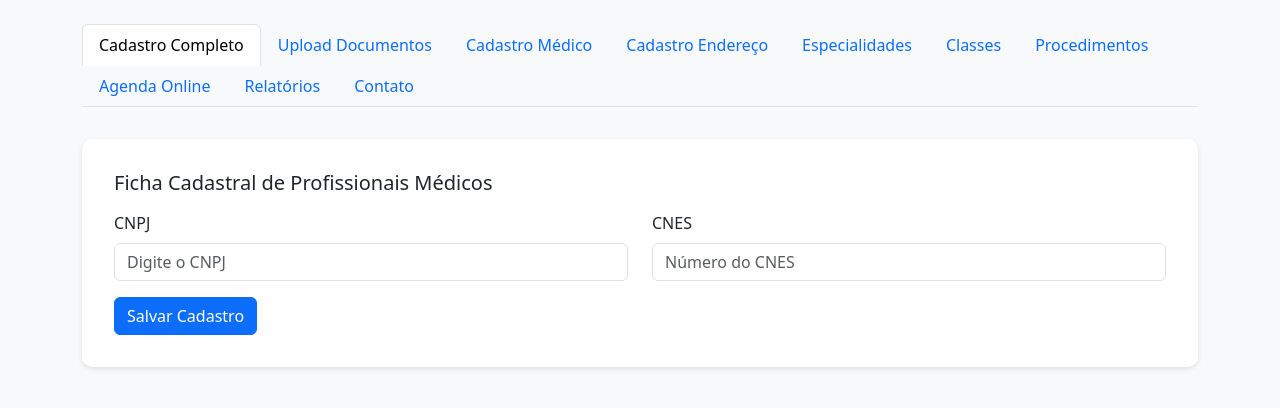
After one commit to Vinicius-DEV1/MedExame-Site, a Django app: template app_site/templates/app_site/Administracao/painel-adminstrativo-ADM.html in a window 1280 px wide. The commit adds this page. Shown: the top 408 px of the page. Run offline with Django 5.2, Linux system fonts and the light colour scheme; the template is opened without the code that fills it, so the values that code supplies are empty; some libraries are stand-ins or nearby versions.

Commit message:
organizacao das pastas

```diff
--- /dev/null
+++ b/app_site/templates/app_site/Administracao/painel-adminstrativo-ADM.html
@@ -0,0 +1,111 @@
+<!DOCTYPE html>
+<html lang="en">
+<head>
+    <meta charset="UTF-8">
+    <meta name="viewport" content="width=device-width, initial-scale=1.0">
+    <title>Admin Geral - Clínica</title>
+    <!-- Bootstrap CSS -->
+    <link href="https://cdn.jsdelivr.net/npm/bootstrap@5.3.0/dist/css/bootstrap.min.css" rel="stylesheet">
+    <style>
+        body {
+            background-color: #f8f9fa;
+        }
+        .tab-content {
+            margin-top: 2rem;
+        }
+        .form-section {
+            background-color: #fff;
+            padding: 2rem;
+            border-radius: 10px;
+            box-shadow: 0 2px 5px rgba(0, 0, 0, 0.1);
+            margin-bottom: 2rem;
+        }
+        .form-section h3 {
+            font-size: 1.25rem;
+            margin-bottom: 1rem;
+        }
+    </style>
+</head>
+<body>
+    <div class="container mt-4">
+        <!-- Navegação por Abas -->
+        <ul class="nav nav-tabs" id="adminTabs" role="tablist">
+            <li class="nav-item" role="presentation">
+                <button class="nav-link active" id="tab-cadastro-completo" data-bs-toggle="tab" data-bs-target="#cadastro-completo" type="button" role="tab">Cadastro Completo</button>
+            </li>
+            <li class="nav-item" role="presentation">
+                <button class="nav-link" id="tab-upload" data-bs-toggle="tab" data-bs-target="#upload-documentos" type="button" role="tab">Upload Documentos</button>
+            </li>
+            <li class="nav-item" role="presentation">
+                <button class="nav-link" id="tab-cadastro-medico" data-bs-toggle="tab" data-bs-target="#cadastro-medico" type="button" role="tab">Cadastro Médico</button>
+            </li>
+            <li class="nav-item" role="presentation">
+                <button class="nav-link" id="tab-endereco" data-bs-toggle="tab" data-bs-target="#cadastro-endereco" type="button" role="tab">Cadastro Endereço</button>
+            </li>
+            <li class="nav-item" role="presentation">
+                <button class="nav-link" id="tab-especialidades" data-bs-toggle="tab" data-bs-target="#especialidades" type="button" role="tab">Especialidades</button>
+            </li>
+            <li class="nav-item" role="presentation">
+                <button class="nav-link" id="tab-classes" data-bs-toggle="tab" data-bs-target="#classes" type="button" role="tab">Classes</button>
+            </li>
+            <li class="nav-item" role="presentation">
+                <button class="nav-link" id="tab-procedimentos" data-bs-toggle="tab" data-bs-target="#procedimentos" type="button" role="tab">Procedimentos</button>
+            </li>
+            <li class="nav-item" role="presentation">
+                <button class="nav-link" id="tab-agenda" data-bs-toggle="tab" data-bs-target="#agenda-online" type="button" role="tab">Agenda Online</button>
+            </li>
+            <li class="nav-item" role="presentation">
+                <button class="nav-link" id="tab-relatorios" data-bs-toggle="tab" data-bs-target="#relatorios" type="button" role="tab">Relatórios</button>
+            </li>
+            <li class="nav-item" role="presentation">
+                <button class="nav-link" id="tab-contato" data-bs-toggle="tab" data-bs-target="#contato" type="button" role="tab">Contato</button>
+            </li>
+        </ul>
+
+        <!-- Conteúdo das Abas -->
+        <div class="tab-content">
+            <!-- Tab: Cadastro Completo -->
+            <div class="tab-pane fade show active" id="cadastro-completo" role="tabpanel">
+                <div class="form-section">
+                    <h3>Ficha Cadastral de Profissionais Médicos</h3>
+                    <!-- Formulário de Cadastro Completo -->
+                    <form id="formCadastroCompleto">
+                        <div class="row">
+                            <div class="col-md-6 mb-3">
+                                <label for="cnpj" class="form-label">CNPJ</label>
+                                <input type="text" id="cnpj" class="form-control" placeholder="Digite o CNPJ" required>
+                            </div>
+                            <div class="col-md-6 mb-3">
+                                <label for="cnes" class="form-label">CNES</label>
+                                <input type="text" id="cnes" class="form-control" placeholder="Número do CNES" required>
+                            </div>
+                        </div>
+                        <!-- Continuação do formulário -->
+                        <button type="submit" class="btn btn-primary">Salvar Cadastro</button>
+                    </form>
+                </div>
+            </div>
+
+            <!-- Tab: Upload Documentos -->
+            <div class="tab-pane fade" id="upload-documentos" role="tabpanel">
+                <div class="form-section">
+                    <h3>Upload de Documentos</h3>
+                    <form id="formUploadDocumentos">
+                        <div class="mb-3">
+                            <label for="docProposta" class="form-label">Formulário de Proposta</label>
+                            <input type="file" id="docProposta" class="form-control" accept="application/pdf,image/*" required>
+                        </div>
+                        <!-- Continuar com outros documentos -->
+                        <button type="submit" class="btn btn-primary">Enviar Documentos</button>
+                    </form>
+                </div>
+            </div>
+
+            <!-- Adicionr outras abas aqui -->
+        </div>
+    </div>
+
+    <!-- Bootstrap JS -->
+    <script src="https://cdn.jsdelivr.net/npm/bootstrap@5.3.0/dist/js/bootstrap.bundle.min.js"></script>
+</body>
+</html>
--- a/app_site/templates/app_site/index.html
+++ b/app_site/templates/app_site/Home/index.html
@@ -230,11 +230,8 @@
             color: #888;
             text-align: center;
         }
+    </style>
 
-
-        }
-
-    </style>
 </head>
 <body>
     <!-- Cabeçalho -->
```
Also changed, not shown: app_site/templates/app_site/cards.html (deleted, +0 -92 lines), app_site/templates/app_site/Clinica/Paginaclinica.html (renamed from app_site/templates/app_site/Paginaclinica.html), app_site/templates/app_site/Home/Fale Conosco.html (renamed from app_site/templates/app_site/Fale Conosco.html), app_site/templates/app_site/Home/Politicas de Privacidade.html (renamed from app_site/templates/app_site/Politicas de Privacidade.html), app_site/templates/app_site/Home/sobreamedexame.html (renamed from app_site/templates/app_site/sobreamedexame.html). Lines whose indentation alone changed are shown as unchanged.
